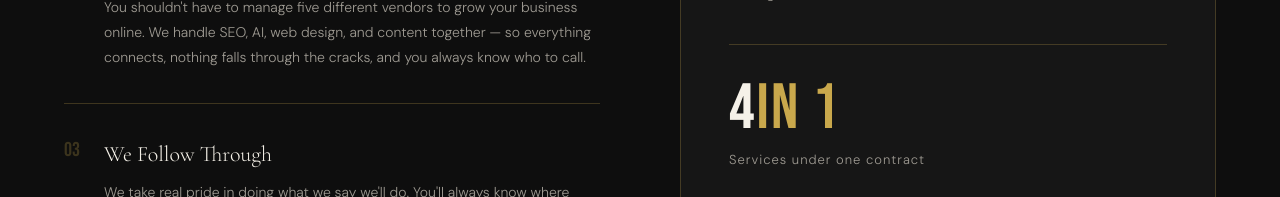
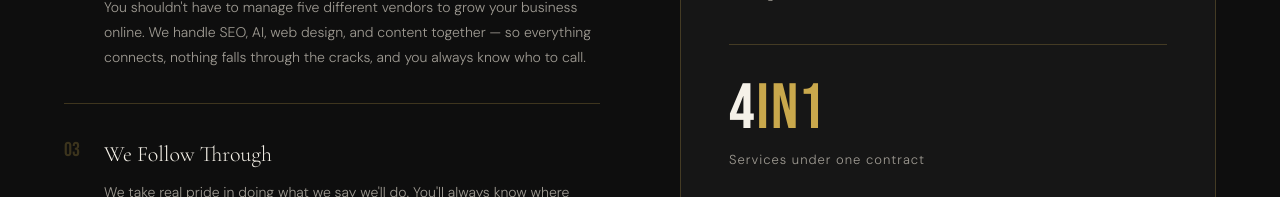
Before and after one commit to clarsol/clarion_solutions, a Next.js app: page / in a window 1280 px wide. Shown: the part 5106-5303 px from the top of the page. Built offline with nearby package versions, Linux system fonts and the light colour scheme.

Commit message:
Fix for the 4 in 1

```diff
--- a/src/components/WhySection.jsx
+++ b/src/components/WhySection.jsx
@@ -139,8 +139,8 @@ export default function WhySection() {
             {metrics.map((m, i) => (
               <div key={m.label}>
                 <div style={{ marginBottom: i < metrics.length - 1 ? "40px" : "0" }}>
-                  <div style={{ fontFamily: "var(--font-bebas)", fontSize: "64px", color: "#F5F1E8", lineHeight: 1, letterSpacing: "2px" }}>
-                    {m.num}<span style={{ color: "#C9A84C" }}>{m.suffix}</span>
+                  <div style={{ fontFamily: "var(--font-bebas)", fontSize: "64px", color: "#F5F1E8", lineHeight: 1, letterSpacing: "2px", whiteSpace: "nowrap" }}>
+                    {m.num}<span style={{ color: "#C9A84C", wordSpacing: "-0.22em" }}>{m.suffix}</span>
                   </div>
                   <div style={{ fontSize: "13px", color: "#9E9A92", marginTop: "8px", letterSpacing: "1px" }}>{m.label}</div>
                 </div>
```
